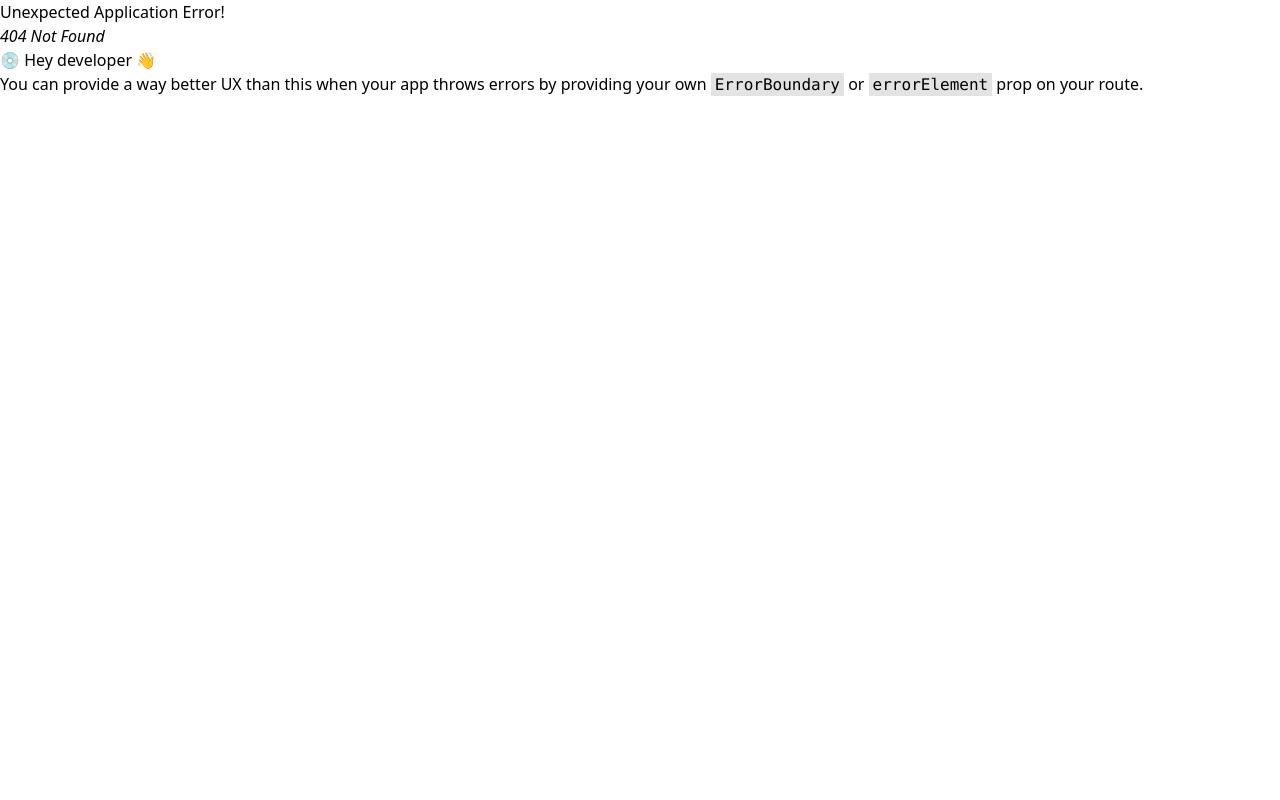
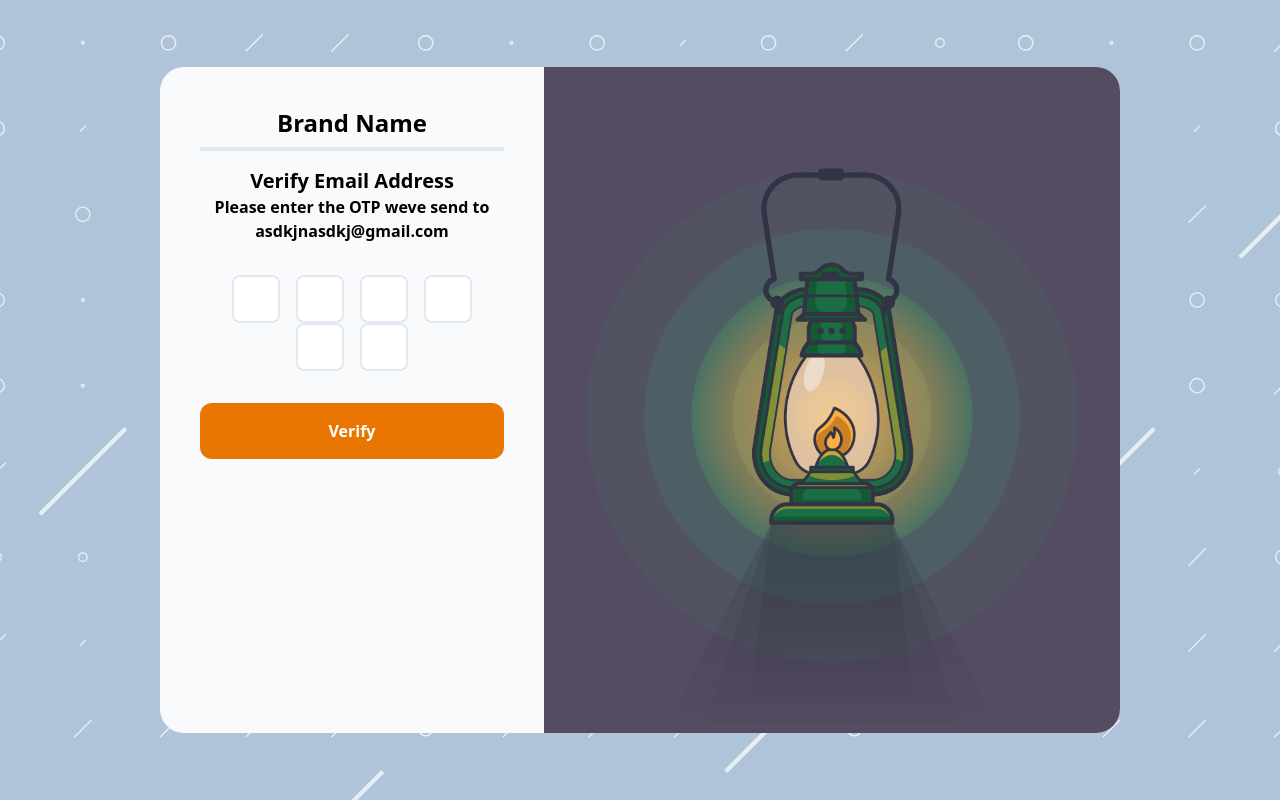
Before and after one commit to TriBhaskar/react-auth, a React (Vite) app: page /otp in a window 1280 px wide. Before the commit this address had no page. Built offline with nearby package versions, Linux system fonts and the light colour scheme.

Commit message:
VerifyEmail functionality with otp

```diff
--- a/src/components/Register.jsx
+++ b/src/components/Register.jsx
@@ -49,11 +49,10 @@ export default function Register() {
   }
   return (
     <div className="basis-2/5 p-10 font-semibold">
-      <h1 className="text-justify text-2xl font-bold">Register</h1>
+      <h1 className="text-center text-2xl font-bold">Brand Name</h1>
       <hr className="mt-2 border-solid border-2 border-slate-200 rounded-lg" />
       <form className="mt-4" onSubmit={handleSubmit}>
-        <h2 className="text-justify text-xl font-bold">Welcome to Enjooya</h2>
-        <h3 className="text-justify text-xl font-bold">Create an account</h3>
+        <h3 className="text-center text-xl font-bold">Create Account</h3>
         <div className="my-8 text-custom-color-1 ">
           <div className="flex flex-col mt-4">
             <input
--- /dev/null
+++ b/src/components/VerifyEmail.jsx
@@ -0,0 +1,60 @@
+import { useRef, useState } from "react";
+
+export default function VerifyEmail() {
+  const [otp, setOtp] = useState(new Array(6).fill(""));
+  const otpBoxReference = useRef([]);
+  function handleSubmit(event) {
+    event.preventDefault();
+    console.log(otp);
+  }
+  function handleChange(event, index) {
+    const value = event.target.value;
+    if (isNaN(value)) return;
+    const otpCopy = [...otp];
+    otpCopy[index] = value;
+    setOtp(otpCopy);
+    if (value && index < 6 - 1) {
+      otpBoxReference.current[index + 1].focus();
+    }
+  }
+  function handleBackspaceAndEnter(e, index) {
+    if (e.key === "Backspace" && !e.target.value && index > 0) {
+      otpBoxReference.current[index - 1].focus();
+    }
+    if (e.key === "Enter" && e.target.value && index < 6 - 1) {
+      otpBoxReference.current[index + 1].focus();
+    }
+  }
+
+  return (
+    <div className="basis-2/5 p-10 font-semibold">
+      <h1 className="text-center text-2xl font-bold">Brand Name</h1>
+      <hr className="mt-2 border-solid border-2 border-slate-200 rounded-lg" />
+      <form className="mt-4" onSubmit={handleSubmit}>
+        <h3 className="text-center text-xl font-bold">Verify Email Address</h3>
+        <p>Please enter the OTP weve send to asdkjnasdkj@gmail.com</p>
+        <div className="my-8 text-custom-color-1 ">
+          {otp.map((digit, index) => (
+            <input
+              type="text"
+              id="otp"
+              key={index}
+              className="w-12 h-12 text-center border-solid border-2 border-slate-200 rounded-lg mx-2"
+              value={digit}
+              maxLength={1}
+              onChange={(event) => handleChange(event, index)}
+              onKeyUp={(e) => handleBackspaceAndEnter(e, index)}
+              ref={(reference) => (otpBoxReference.current[index] = reference)}
+            />
+          ))}
+        </div>
+        <button
+          type="submit"
+          className="w-full p-4 bg-custom-color-5 text-white rounded-xl hover:bg-gray-800 focus:outline-none focus:bg-black focus:ring-2 focus:ring-offset-2 focus:ring-gray-900 transition-colors duration-300"
+        >
+          Verify
+        </button>
+      </form>
+    </div>
+  );
+}
--- a/src/main.jsx
+++ b/src/main.jsx
@@ -12,6 +12,7 @@ import Home from "./components/Home.jsx";
 import Register from "./components/Register.jsx";
 import Login from "./components/Login.jsx";
 import Layout from "./components/Layout.jsx";
+import VerifyEmail from "./components/VerifyEmail.jsx";
 
 const router = createBrowserRouter(
   createRoutesFromElements(
@@ -19,6 +20,7 @@ const router = createBrowserRouter(
       <Route path="" element={<Layout />} />
       <Route path="register" element={<Register />} />
       <Route path="login" element={<Login />} />
+      <Route path="otp" element={<VerifyEmail />} />
     </Route>
   )
 );
```
